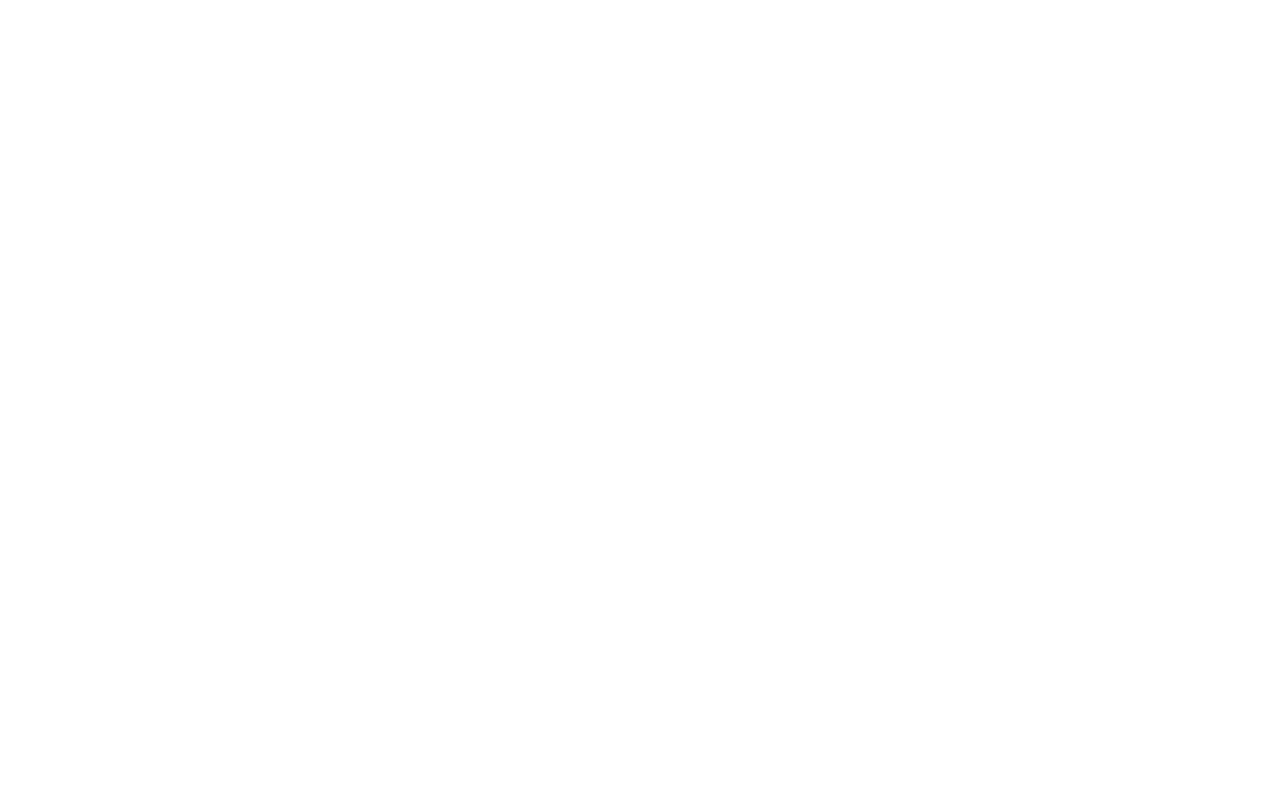
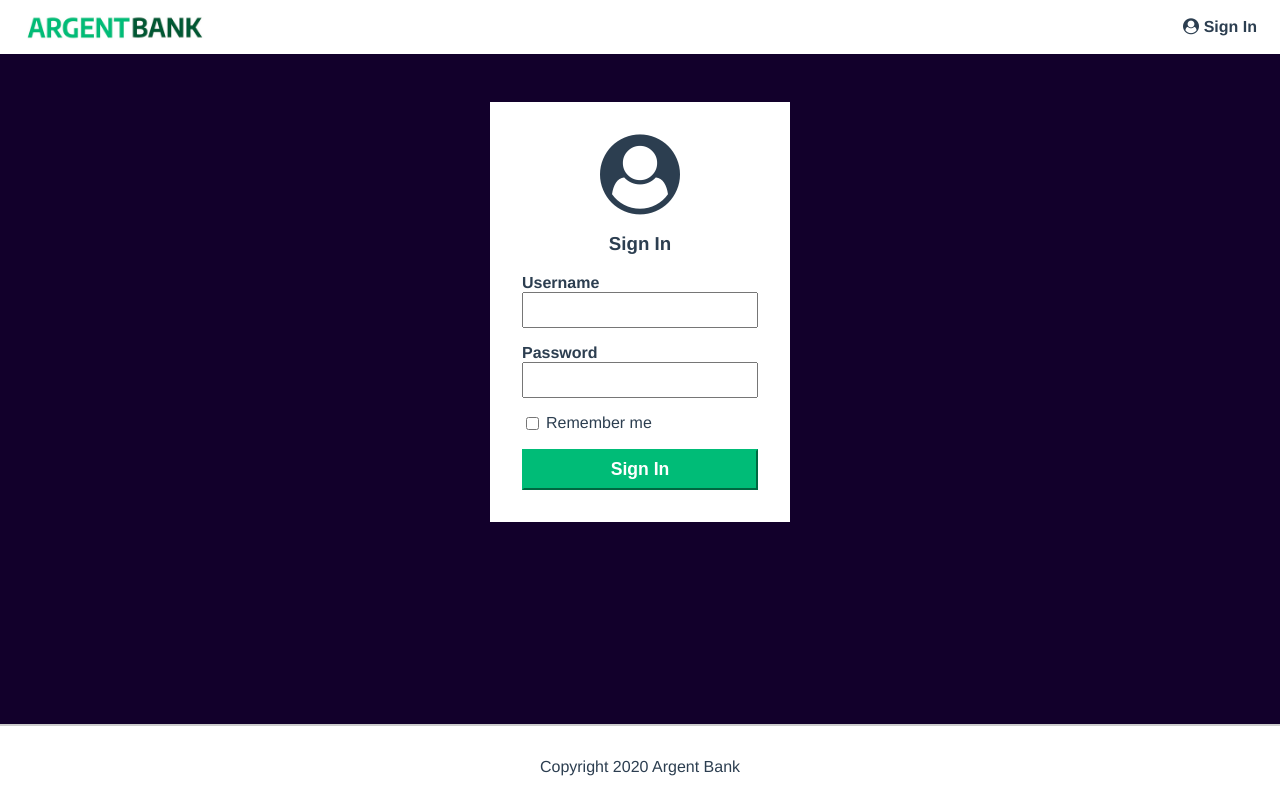
Before and after one commit to NGnYan/ArgentBank, a React (Vite) app in the folder Frontend/: page /login in a window 1280 px wide. Built offline with nearby package versions, Linux system fonts and the light colour scheme.

Commit message:
feat: implement login page layout

```diff
--- a/Frontend/index.css
+++ b/Frontend/index.css
@@ -7,3 +7,25 @@
   margin: 0;
   padding: 0;
 }
+
+body {
+  margin: 0;
+  padding: 0;
+  display: flex;
+  flex-direction: column;
+  min-height: 100vh;
+}
+
+.sr-only {
+  border: 0 !important;
+  clip: rect(1px, 1px, 1px, 1px) !important;
+  -webkit-clip-path: inset(50%) !important;
+  clip-path: inset(50%) !important;
+  height: 1px !important;
+  margin: -1px !important;
+  overflow: hidden !important;
+  padding: 0 !important;
+  position: absolute !important;
+  width: 1px !important;
+  white-space: nowrap !important;
+}
--- /dev/null
+++ b/Frontend/src/components/LoginForm.jsx
@@ -0,0 +1,27 @@
+import "../styles/components/LoginForm.css";
+
+function LoginForm() {
+  return (
+    <section className="sign-in-content">
+      <i className="fa fa-user-circle sign-in-icon"></i>
+      <h1>Sign In</h1>
+      <form>
+        <div className="input-wrapper">
+          <label htmlFor="username">Username</label>
+          <input type="text" id="username" />
+        </div>
+        <div className="input-wrapper">
+          <label htmlFor="password">Password</label>
+          <input type="password" id="password" />
+        </div>
+        <div className="input-remember">
+          <input type="checkbox" id="remember-me" />
+          <label htmlFor="remember-me">Remember me</label>
+        </div>
+        <button className="sign-in-button">Sign In</button>
+      </form>
+    </section>
+  );
+}
+
+export default LoginForm;
--- a/Frontend/src/pages/LoginPage.jsx
+++ b/Frontend/src/pages/LoginPage.jsx
@@ -1,5 +1,22 @@
+import "../styles/pages/LoginPage.css";
+import Navbar from "../components/Navbar";
+import Footer from "../components/Footer";
+import LoginForm from "../components/LoginForm";
+
 function LoginPage() {
-  return <div></div>;
+  return (
+    <section className="login-page">
+      <header>
+        <Navbar />
+      </header>
+
+      <main className="main bg-dark">
+        <LoginForm />
+      </main>
+
+      <Footer />
+    </section>
+  );
 }
 
 export default LoginPage;
--- /dev/null
+++ b/Frontend/src/styles/components/LoginForm.css
@@ -0,0 +1,53 @@
+.sign-in-content {
+  box-sizing: border-box;
+  background-color: white;
+  width: 300px;
+  margin: 0 auto;
+  margin-top: 3rem;
+  padding: 2rem;
+}
+
+.sign-in-icon {
+  font-size: 5rem;
+}
+
+.sign-in-button {
+  display: block;
+  width: 100%;
+  padding: 8px;
+  font-size: 1.1rem;
+  font-weight: bold;
+  margin-top: 1rem;
+  border-color: #00bc77;
+  background-color: #00bc77;
+  color: #fff;
+  cursor: pointer;
+}
+
+.sign-in-button:hover {
+  opacity: 0.9;
+}
+
+.input-wrapper {
+  display: flex;
+  flex-direction: column;
+  text-align: left;
+  margin-bottom: 1rem;
+}
+
+.input-wrapper label {
+  font-weight: bold;
+}
+
+.input-wrapper input {
+  padding: 5px;
+  font-size: 1.2rem;
+}
+
+.input-remember {
+  display: flex;
+}
+
+.input-remember label {
+  margin-left: 0.25rem;
+}
--- /dev/null
+++ b/Frontend/src/styles/pages/LoginPage.css
@@ -0,0 +1,13 @@
+.login-page {
+  display: flex;
+  flex-direction: column;
+  min-height: 100vh;
+}
+
+.main {
+  flex: 1;
+}
+
+.bg-dark {
+  background-color: #12002b;
+}
```
